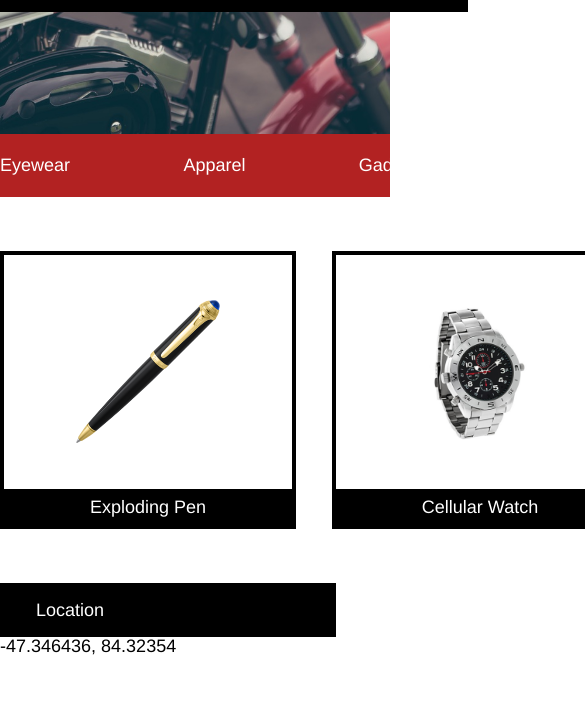
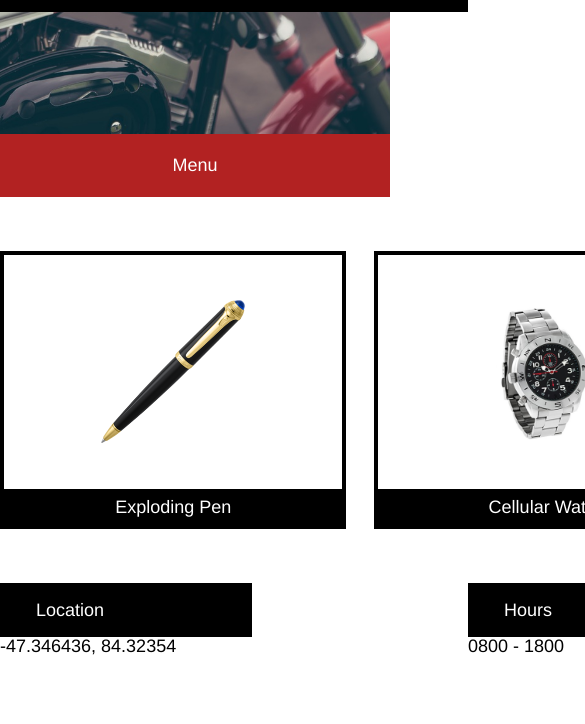
Before and after one commit to arcolion/SecretAgentSupply, a plain HTML site: page index.html in a window 390 px wide. Shown: the part 367-1091 px from the top of the page, 585 px wide, since content can reach past the window. Drawn offline with Linux system fonts and the light colour scheme.

Commit message:
Ready for tablets

```diff
--- a/index.html
+++ b/index.html
@@ -34,10 +34,15 @@
           <li>Classes</li>
           <li>Contact</li>
         </ul>
+        <!-- Class menu is for phone and tablet -->
+        <div class="menu">
+          <p>Menu</p>
+        </div>
       </nav>
+
       <!-- Main part of the page, where everything will be shown according to menu selection -->
       <div class="main container">
-        <div class="item">
+        <div class="item pen">
           <div class="item_image">
             <img src="resources/images/pen.png" alt="">
           </div>
@@ -45,7 +50,7 @@
             <span>Exploding Pen</span>
           </div>
         </div>
-        <div class="item">
+        <div class="item watch">
           <div class="item_image">
             <img src="resources/images/watch.png" alt="">
           </div>
@@ -53,7 +58,7 @@
             <span>Cellular Watch</span>
           </div>
         </div>
-        <div class="item">
+        <div class="item glasses">
           <div class="item_image">
             <img src="resources/images/glasses.png" alt="">
           </div>
--- a/resources/css/style.css
+++ b/resources/css/style.css
@@ -3,6 +3,7 @@ html {
   font-family: Helvetica;
   font-size: 18px;
 }
+
 
 /* Container is the class that limits the width of the content that is shown on page and it's always in the center of the screen */
 .container {
@@ -81,6 +82,15 @@ nav li {
   line-height: 3.5rem;
 }
 
+/* Menu is the alternate navigation for phone and tablets */
+.menu {
+  display: none;
+  background-color: firebrick;
+  color: white;
+  line-height: 3.5rem;
+  text-align: center;
+}
+
 /* Main part is displayed flex so we can make resizable items in it */
 .main {
   display: flex;
@@ -101,16 +111,14 @@ nav li {
 
 /* As flex items the images are centerd in all directions */
 .item_image {
+  height: 9rem;
+  padding: 2rem 0;
   display: flex;
-  justify-content: center;
   align-items: center;
-  width: 100%;
-  height: 9rem;
-  padding: 2rem;
 }
 
 .item_image img {
-  max-width: 8em;
+  width: 8rem;
 }
 
 .item_description {
@@ -146,3 +154,27 @@ footer {
   height: 5rem;
   margin-top: 4rem;
 }
+
+/* Media query for tablets */
+
+@media only screen and (max-width: 1024px) {
+  nav ul {
+    display: none;
+  }
+
+  .menu {
+    display: block;
+  }
+
+  .item {
+    width: 47%;
+  }
+
+  .glasses {
+    display: none;
+  }
+
+  .container {
+    width: 720px;
+  }
+}
```
